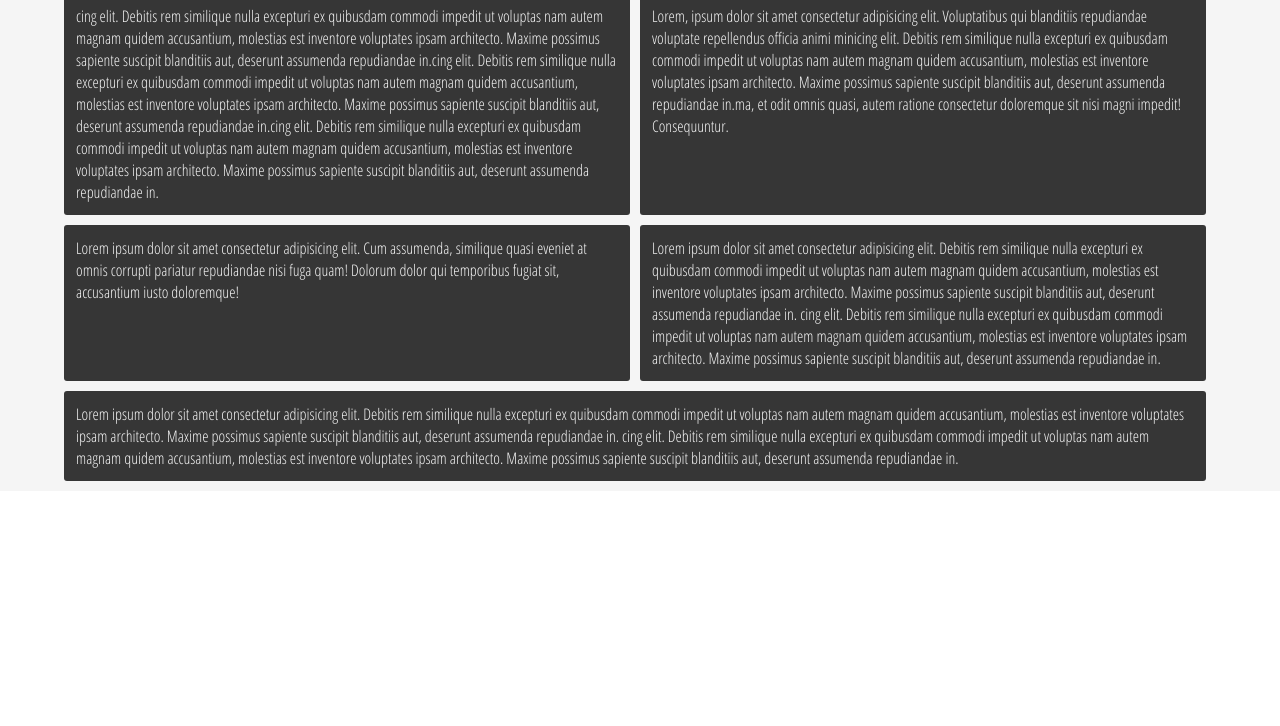
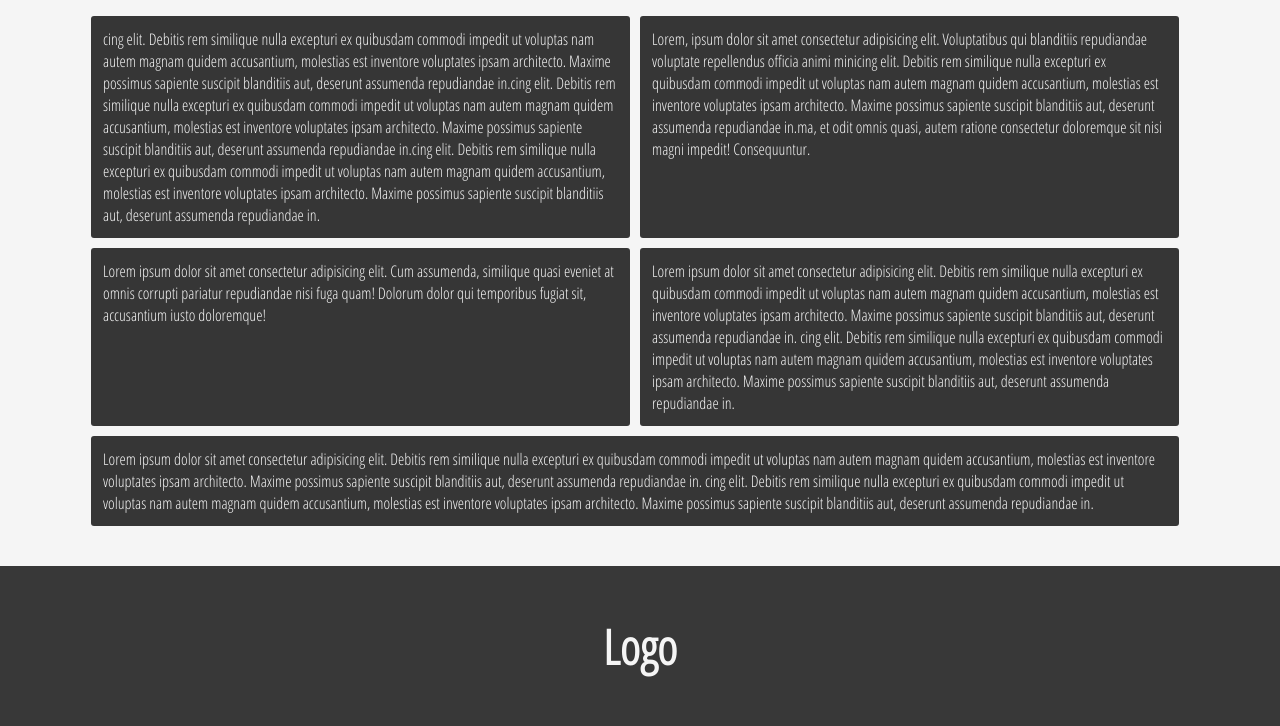
Before and after one commit to tharduvi/TemplatesHTML, a plain HTML site: page TemplatesHTML/Template 4/index.html in a window 1280 px wide. Shown: the part 1574-2300 px from the top of the page. Before the commit the page ends 2065 px from the top, so only its background shows below. Drawn offline with Linux system fonts and the light colour scheme.

Commit message:
SubFooter configurado - Footer final demarcado.

```diff
--- a/TemplatesHTML/Template 4/index.html
+++ b/TemplatesHTML/Template 4/index.html
@@ -84,20 +84,20 @@
         </section>
       </main>
 
-      <footer class="container-footer">
+      <section class="container-subfooter">
         <div class="logo-footer">
           <h1>LOGO</h1>
         </div>
 
-        <div class="conteiner-footer-final">
-          <nav class="footer-final-menu">
+        <div class="conteiner-subfooter-final">
+          <nav class="subfooter-final-menu">
             <a href="#">lorem</a>
             <a href="#">remod</a>
             <a href="#">asdc</a>
             <a href="#">asddasd</a>
           </nav>
-          <div class="conteiner-itens-footerfinal">
-            <div class="footerfinal-texts">
+          <div class="conteiner-itens-subfooterfinal">
+            <div class="subfooterfinal-texts">
               cing elit. Debitis rem similique nulla excepturi ex quibusdam
               commodi impedit ut voluptas nam autem magnam quidem accusantium,
               molestias est inventore voluptates ipsam architecto. Maxime
@@ -112,7 +112,7 @@
               ipsam architecto. Maxime possimus sapiente suscipit blanditiis
               aut, deserunt assumenda repudiandae in.
             </div>
-            <div class="footerfinal-texts">
+            <div class="subfooterfinal-texts">
               Lorem, ipsum dolor sit amet consectetur adipisicing elit.
               Voluptatibus qui blanditiis repudiandae voluptate repellendus
               officia animi minicing elit. Debitis rem similique nulla excepturi
@@ -122,13 +122,13 @@
               assumenda repudiandae in.ma, et odit omnis quasi, autem ratione
               consectetur doloremque sit nisi magni impedit! Consequuntur.
             </div>
-            <div class="footerfinal-texts">
+            <div class="subfooterfinal-texts">
               Lorem ipsum dolor sit amet consectetur adipisicing elit. Cum
               assumenda, similique quasi eveniet at omnis corrupti pariatur
               repudiandae nisi fuga quam! Dolorum dolor qui temporibus fugiat
               sit, accusantium iusto doloremque!
             </div>
-            <div class="footerfinal-texts">
+            <div class="subfooterfinal-texts">
               Lorem ipsum dolor sit amet consectetur adipisicing elit. Debitis
               rem similique nulla excepturi ex quibusdam commodi impedit ut
               voluptas nam autem magnam quidem accusantium, molestias est
@@ -140,7 +140,7 @@
               sapiente suscipit blanditiis aut, deserunt assumenda repudiandae
               in.
             </div>
-            <div class="footerfinal-texts">
+            <div class="subfooterfinal-texts">
               Lorem ipsum dolor sit amet consectetur adipisicing elit. Debitis
               rem similique nulla excepturi ex quibusdam commodi impedit ut
               voluptas nam autem magnam quidem accusantium, molestias est
@@ -154,6 +154,10 @@
             </div>
           </div>
         </div>
+      </section>
+
+      <footer>
+        <h1>Logo</h1>
       </footer>
     </section>
   </body>
--- a/TemplatesHTML/Template 4/style.css
+++ b/TemplatesHTML/Template 4/style.css
@@ -24,8 +24,8 @@ a:hover {
 
 .conteiner-grid-main-principal {
   grid-template-columns: 1fr;
-  grid-template-rows: auto auto auto;
-  grid-template-areas: 'header' 'main' 'footer';
+  grid-template-rows: auto auto auto auto;
+  grid-template-areas: 'header' 'main' 'subfooter' 'footer';
 }
 
 .container-header {
@@ -127,8 +127,8 @@ a:hover {
   border-radius: 3px;
 }
 
-.container-footer {
-  grid-area: footer;
+.container-subfooter {
+  grid-area: subfooter;
   border-top: 2px solid slategray;
   min-height: 30vh;
 
@@ -151,7 +151,7 @@ a:hover {
   color: rgb(73, 78, 82);
 }
 
-.conteiner-footer-final {
+.conteiner-subfooter-final {
   margin-top: 30px;
   align-self: center;
   display: flex;
@@ -159,9 +159,10 @@ a:hover {
   justify-content: center;
   align-items: center;
   color: rgb(40, 73, 100);
+  padding: 30px;
 }
 
-.footer-final-menu {
+.subfooter-final-menu {
   margin-bottom: 10px;
   padding: 12px;
   font-size: 2rem;
@@ -169,11 +170,11 @@ a:hover {
   text-align: center;
 }
 
-.footer-final-menu a {
+.subfooter-final-menu a {
   margin: 10px;
 }
 
-.conteiner-itens-footerfinal {
+.conteiner-itens-subfooterfinal {
   display: flex;
   flex-wrap: wrap;
   align-content: flex-start;
@@ -181,7 +182,7 @@ a:hover {
   margin-bottom: 10px;
 }
 
-.footerfinal-texts {
+.subfooterfinal-texts {
   width: 25%;
   height: auto;
   min-width: 40%;
@@ -194,6 +195,16 @@ a:hover {
   color: whitesmoke;
   background-color: rgba(0, 0, 0, 0.781);
   border-radius: 3px;
+}
+
+footer{
+  min-height: 20vh;
+  background-color: rgba(0, 0, 0, 0.781);
+  display: flex;
+  justify-content: center;
+  align-items: center;
+  color: whitesmoke;
+  font-size: 2rem;
 }
 
 @media (max-width: 660px) {
```
